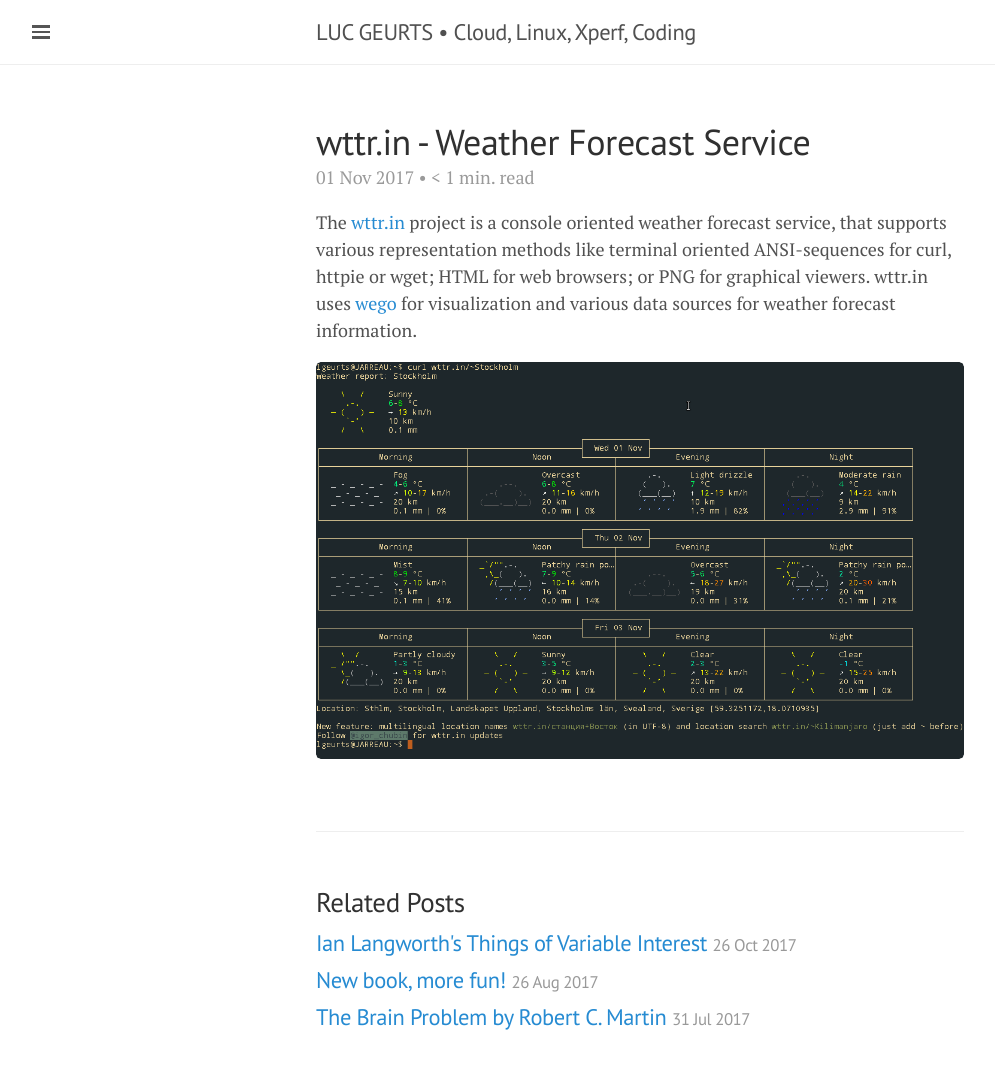
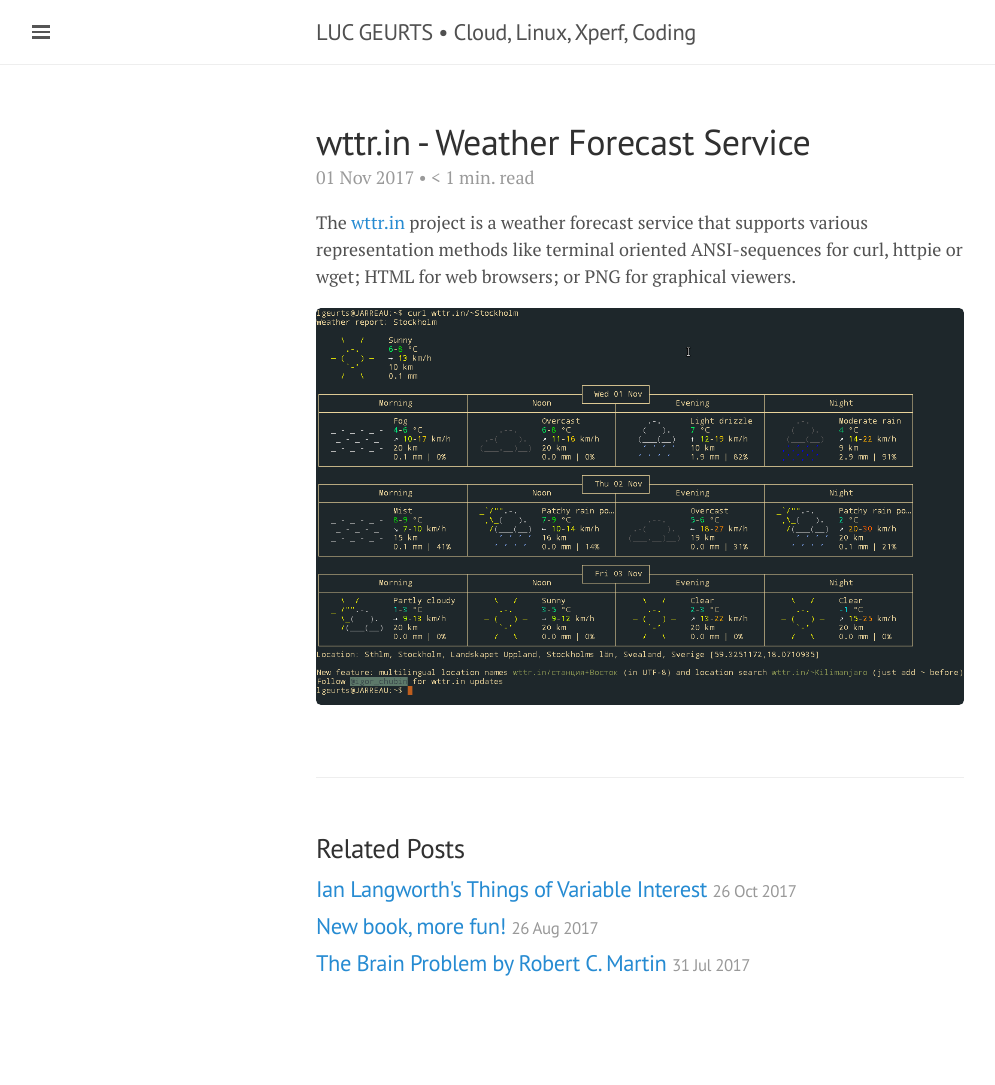
Before and after one commit to lgeurts/lgeurts.github.io, a Jekyll site: the page built from _posts/2017-11-01-wttr.in-weather-forecast.md, in a window 1280 px wide. Shown: the whole page, without its empty margins (0-995 px from the left). Built offline with Jekyll 4.4.1, drawn with Linux system fonts in a browser that asks for light colours; nearby versions of some CDN libraries; comment, search, counter and statistics services are not loaded; after the commit the page ends 1031 px from its top, so only the background shows below that.

Commit message:
Update 2017-11-01-wttr.in-weather-forecast.md

```diff
--- a/_posts/2017-11-01-wttr.in-weather-forecast.md
+++ b/_posts/2017-11-01-wttr.in-weather-forecast.md
@@ -7,6 +7,6 @@
 tags: [ GitHub Projects ]
 ---
 
-The [wttr.in](https://github.com/chubin/wttr.in) project is a console oriented weather forecast service, that supports various representation methods like terminal oriented ANSI-sequences for curl, httpie or wget; HTML for web browsers; or PNG for graphical viewers. wttr.in uses [wego](https://github.com/schachmat/wego) for visualization and various data sources for weather forecast information.
+The [wttr.in](https://github.com/chubin/wttr.in) project is a weather forecast service that supports various representation methods like terminal oriented ANSI-sequences for curl, httpie or wget; HTML for web browsers; or PNG for graphical viewers.
 
 ![wttr.in](/assets/wttr.in.png)
```
